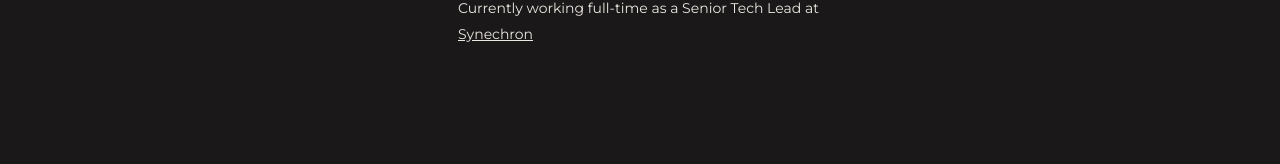
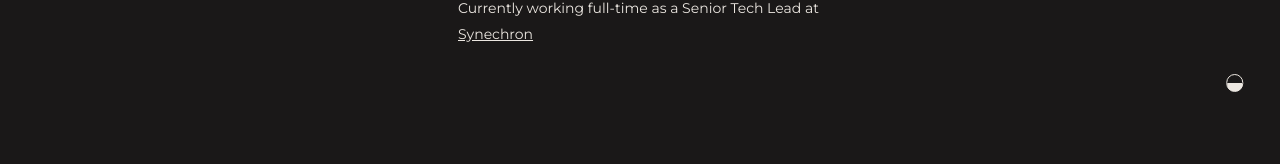
Before and after one commit to markobojic/markobojic.github.io, an Angular app: page / in a window 1280 px wide. Shown: the part 326-490 px from the top of the page. Built offline with nearby package versions, Linux system fonts and the light colour scheme.

Commit message:
color theme toggle

```diff
--- a/src/app/core/components/header/header.component.html
+++ b/src/app/core/components/header/header.component.html
@@ -6,5 +6,6 @@
     class="nav-link"
     >Home</a
   >
+  <button (click)="onToggleTheme()" class="toggle-theme-btn"></button>
   <a routerLink="/work" routerLinkActive="active" class="nav-link">Work</a>
 </header>
--- a/src/app/core/components/header/header.component.scss
+++ b/src/app/core/components/header/header.component.scss
@@ -23,6 +23,53 @@ header {
   overflow: hidden;
 
   &.active {
-    border-bottom: 1px solid var(--ghost);
+    border-bottom: 1px solid var(--secondary-color);
   }
 }
+
+.toggle-theme-btn {
+  position: relative;
+  width: 1.25rem;
+  height: 1.25rem;
+  border-radius: 50%;
+  border: 1px solid var(--secondary-color);
+  background: linear-gradient(
+    180deg,
+    var(--primary-color) 50%,
+    var(--secondary-color) 50%
+  );
+  cursor: pointer;
+  outline: none;
+
+  &::before,
+  &::after {
+    content: "";
+    position: absolute;
+    border-radius: 50%;
+  }
+
+  &::before {
+    top: 10%;
+    left: 50%;
+    transform: translateX(-50%);
+    width: 40%;
+    height: 40%;
+    background-color: var(--primary-color);
+  }
+
+  &::after {
+    bottom: 10%;
+    left: 50%;
+    transform: translateX(-50%);
+    width: 40%;
+    height: 40%;
+    background-color: var(--secondary-color);
+  }
+
+  @media screen and (min-width: 1200px) {
+    position: fixed;
+    top: 50%;
+    transform: translateX(-50%);
+    right: 2rem;
+  }
+}
--- a/src/app/core/components/header/header.component.ts
+++ b/src/app/core/components/header/header.component.ts
@@ -1,5 +1,6 @@
-import { Component } from '@angular/core';
+import { Component, inject } from '@angular/core';
 import { RouterModule } from '@angular/router';
+import { ThemeService } from '../../services/theme-service/theme.service';
 
 @Component({
   selector: 'app-header',
@@ -8,4 +9,10 @@ import { RouterModule } from '@angular/router';
   templateUrl: './header.component.html',
   styleUrl: './header.component.scss',
 })
-export class HeaderComponent {}
+export class HeaderComponent {
+  themeService = inject(ThemeService);
+
+  onToggleTheme() {
+    this.themeService.toggleTheme();
+  }
+}
--- /dev/null
+++ b/src/app/core/services/theme-service/theme.service.ts
@@ -0,0 +1,21 @@
+import { Injectable, Renderer2, RendererFactory2 } from '@angular/core';
+
+@Injectable({
+  providedIn: 'root',
+})
+export class ThemeService {
+  private renderer: Renderer2;
+
+  constructor(rendererFactory: RendererFactory2) {
+    this.renderer = rendererFactory.createRenderer(null, null);
+  }
+
+  toggleTheme() {
+    const body = document.body;
+    if (body.classList.contains('light-theme')) {
+      this.renderer.removeClass(body, 'light-theme');
+    } else {
+      this.renderer.addClass(body, 'light-theme');
+    }
+  }
+}
--- a/src/app/pages/home/components/about/arrow-icon/arrow-icon.component.scss
+++ b/src/app/pages/home/components/about/arrow-icon/arrow-icon.component.scss
@@ -6,8 +6,8 @@
   display: block;
   width: 2rem;
   height: 2rem;
-  border-bottom: 3px solid var(--ghost);
-  border-right: 3px solid var(--ghost);
+  border-bottom: 3px solid var(--secondary-color);
+  border-right: 3px solid var(--secondary-color);
   transform: rotate(45deg);
   margin: -10px;
   animation: animate 2s infinite;
--- a/src/app/pages/home/components/company-list/company-item/company-item.component.scss
+++ b/src/app/pages/home/components/company-list/company-item/company-item.component.scss
@@ -1,5 +1,5 @@
 :host {
-  background-color: var(--ghost);
+  background-color: var(--secondary-color);
   width: 11rem;
   height: 4.5rem;
 
@@ -29,19 +29,28 @@
       text-decoration: none;
     }
   }
+
+  body.light-theme & {
+    background-color: transparent;
+    border: 1px solid var(--secondary-color);
+  }
 }
 
 .tooltip-label {
   font-size: 0.75rem;
   margin-top: 3px;
   line-height: 0;
-  color: var(--dark);
+  color: var(--primary-color);
   text-align: center;
 }
 
+body.light-theme :host .tooltip-label {
+  color: var(--secondary-color);
+}
+
 .tooltip {
-  background: var(--dark);
-  color: var(--ghost);
+  background: var(--primary-color);
+  color: var(--secondary-color);
   font-size: 0.75rem;
   line-height: 1rem;
   padding: 0.25rem;
@@ -52,3 +61,8 @@
   right: 1rem;
   transform: translateY(-50%);
 }
+
+body.light-theme :host .tooltip {
+  background: var(--secondary-color);
+  color: var(--primary-color);
+}
--- a/src/app/pages/home/components/testimonials/carousel/carousel.component.scss
+++ b/src/app/pages/home/components/testimonials/carousel/carousel.component.scss
@@ -22,14 +22,14 @@
     span {
       height: 8px;
       width: 8px;
-      background-color: var(--dark);
-      border: 1px solid var(--ghost);
+      background-color: var(--primary-color);
+      border: 1px solid var(--secondary-color);
       border-radius: 50%;
       cursor: pointer;
 
       &.active {
-        background-color: var(--ghost);
-        border: 1px solid var(--ghost);
+        background-color: var(--secondary-color);
+        border: 1px solid var(--secondary-color);
       }
     }
   }
--- a/src/app/pages/work/components/job/job.component.scss
+++ b/src/app/pages/work/components/job/job.component.scss
@@ -1,5 +1,5 @@
 .job {
-  border-bottom: 1px solid var(--ghost);
+  border-bottom: 1px solid var(--secondary-color);
   display: flex;
   align-items: center;
   cursor: pointer;
@@ -23,8 +23,8 @@
     margin-left: auto;
     width: 1rem;
     height: 1rem;
-    border-bottom: 2px solid var(--ghost);
-    border-right: 2px solid var(--ghost);
+    border-bottom: 2px solid var(--secondary-color);
+    border-right: 2px solid var(--secondary-color);
     transform: rotate(-45deg) translate(-15px, -15px);
     transition: transform 0.3s ease-out;
   }
--- a/src/app/pages/work/work.component.scss
+++ b/src/app/pages/work/work.component.scss
@@ -2,8 +2,8 @@
   display: none;
   text-decoration: none;
   max-width: 150px;
-  background: var(--ghost);
-  color: var(--dark);
+  background: var(--secondary-color);
+  color: var(--primary-color);
   padding: 1rem;
   margin-top: 1rem;
   text-align: center;
--- a/src/app/shared/components/badge/badge.component.scss
+++ b/src/app/shared/components/badge/badge.component.scss
@@ -1,5 +1,5 @@
 h4 {
   padding: 0.5rem 1rem;
-  border: 1px solid var(--ghost);
+  border: 1px solid var(--secondary-color);
   border-radius: 5px;
 }
--- a/src/styles/colors.scss
+++ b/src/styles/colors.scss
@@ -1,4 +1,9 @@
 :root {
-  --dark: #1a1818;
-  --ghost: #ece7e1;
+  --primary-color: #1a1818;
+  --secondary-color: #ece7e1;
 }
+
+body.light-theme {
+  --primary-color: #ece7e1;
+  --secondary-color: #1a1818;
+}
--- a/src/styles/general.scss
+++ b/src/styles/general.scss
@@ -1,10 +1,10 @@
 body {
-  background-color: var(--dark);
-  color: var(--ghost);
+  background-color: var(--primary-color);
+  color: var(--secondary-color);
 }
 
 a {
-  color: var(--ghost);
+  color: var(--secondary-color);
   text-decoration: underline;
 
   &:not(.active):hover {
```
